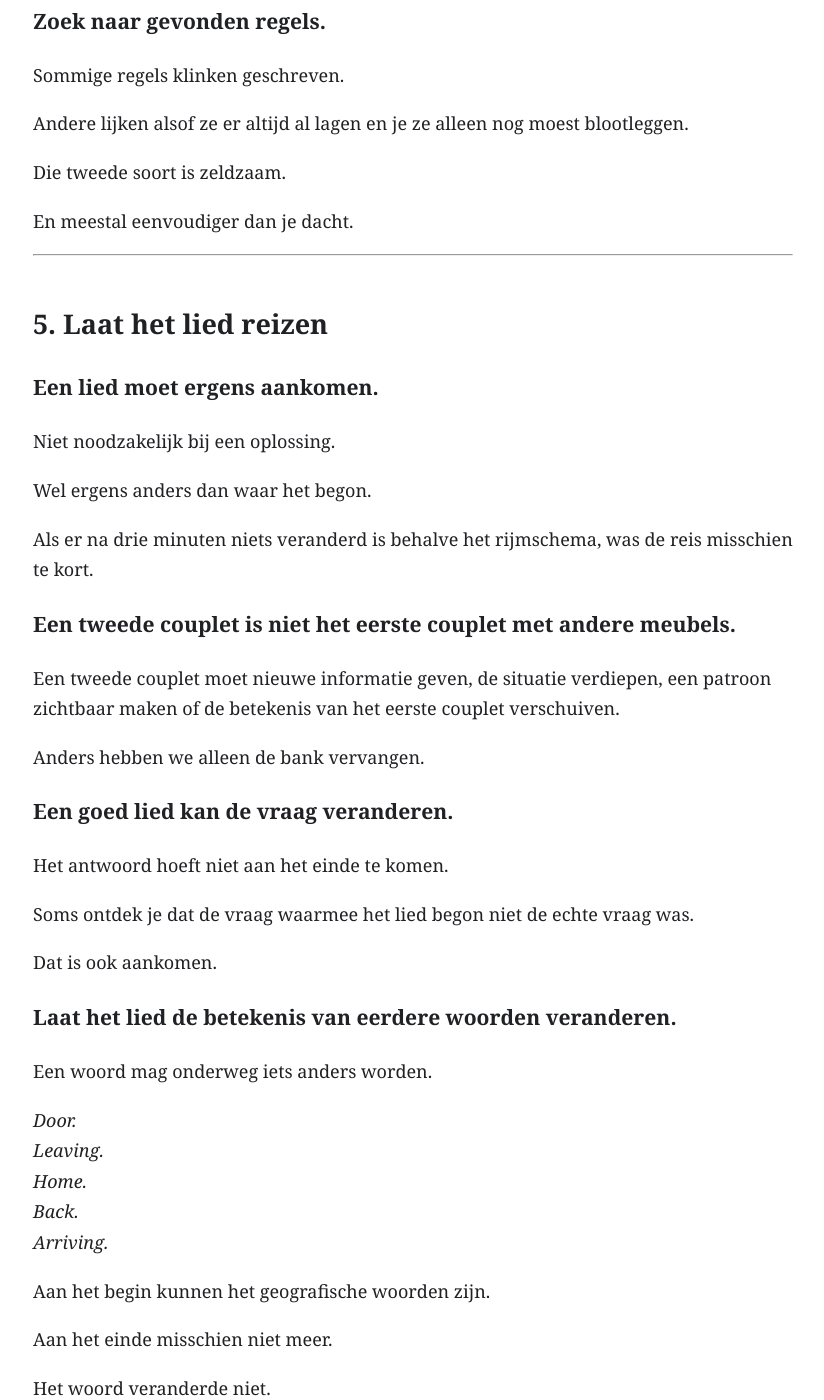
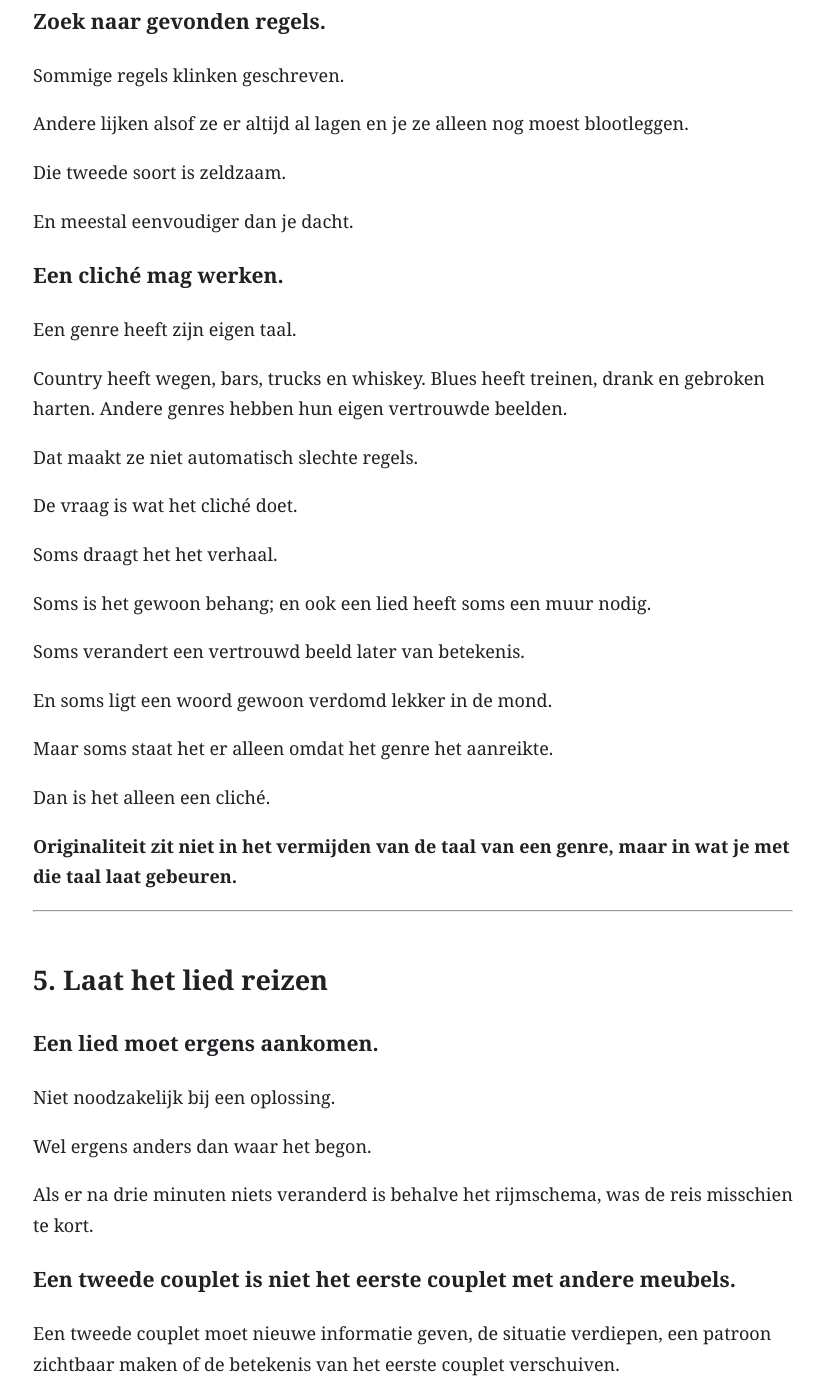
Before and after one commit to jolietjakeblues/liedboek, a Jekyll site: the page built from docs/uitgangspunten.md, in a window 1280 px wide and 1400 px high, scrolled down 7275 px. Shown: the whole window, without its empty margins (227-1051 px from the left). Built offline with Jekyll 4.4.1, drawn with Linux system fonts in a browser that asks for light colours.

Commit message:
Update uitgangspunten.md

```diff
--- a/docs/uitgangspunten.md
+++ b/docs/uitgangspunten.md
@@ -267,6 +267,30 @@
 
 En meestal eenvoudiger dan je dacht.
 
+### Een cliché mag werken.
+
+Een genre heeft zijn eigen taal.
+
+Country heeft wegen, bars, trucks en whiskey. Blues heeft treinen, drank en gebroken harten. Andere genres hebben hun eigen vertrouwde beelden.
+
+Dat maakt ze niet automatisch slechte regels.
+
+De vraag is wat het cliché doet.
+
+Soms draagt het het verhaal.
+
+Soms is het gewoon behang; en ook een lied heeft soms een muur nodig.
+
+Soms verandert een vertrouwd beeld later van betekenis.
+
+En soms ligt een woord gewoon verdomd lekker in de mond.
+
+Maar soms staat het er alleen omdat het genre het aanreikte.
+
+Dan is het alleen een cliché.
+
+**Originaliteit zit niet in het vermijden van de taal van een genre, maar in wat je met die taal laat gebeuren.**
+
 ---
 
 ## 5. Laat het lied reizen
```
